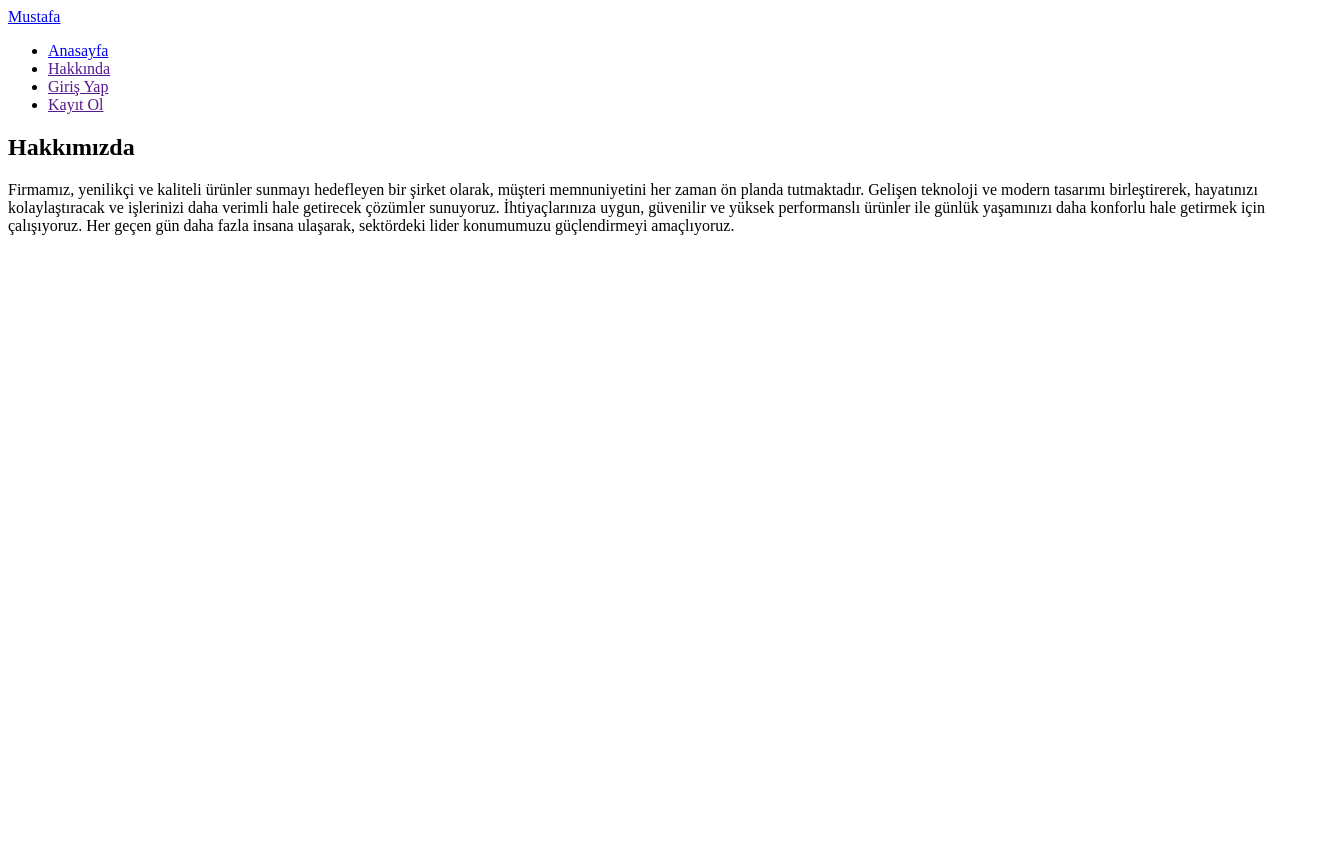
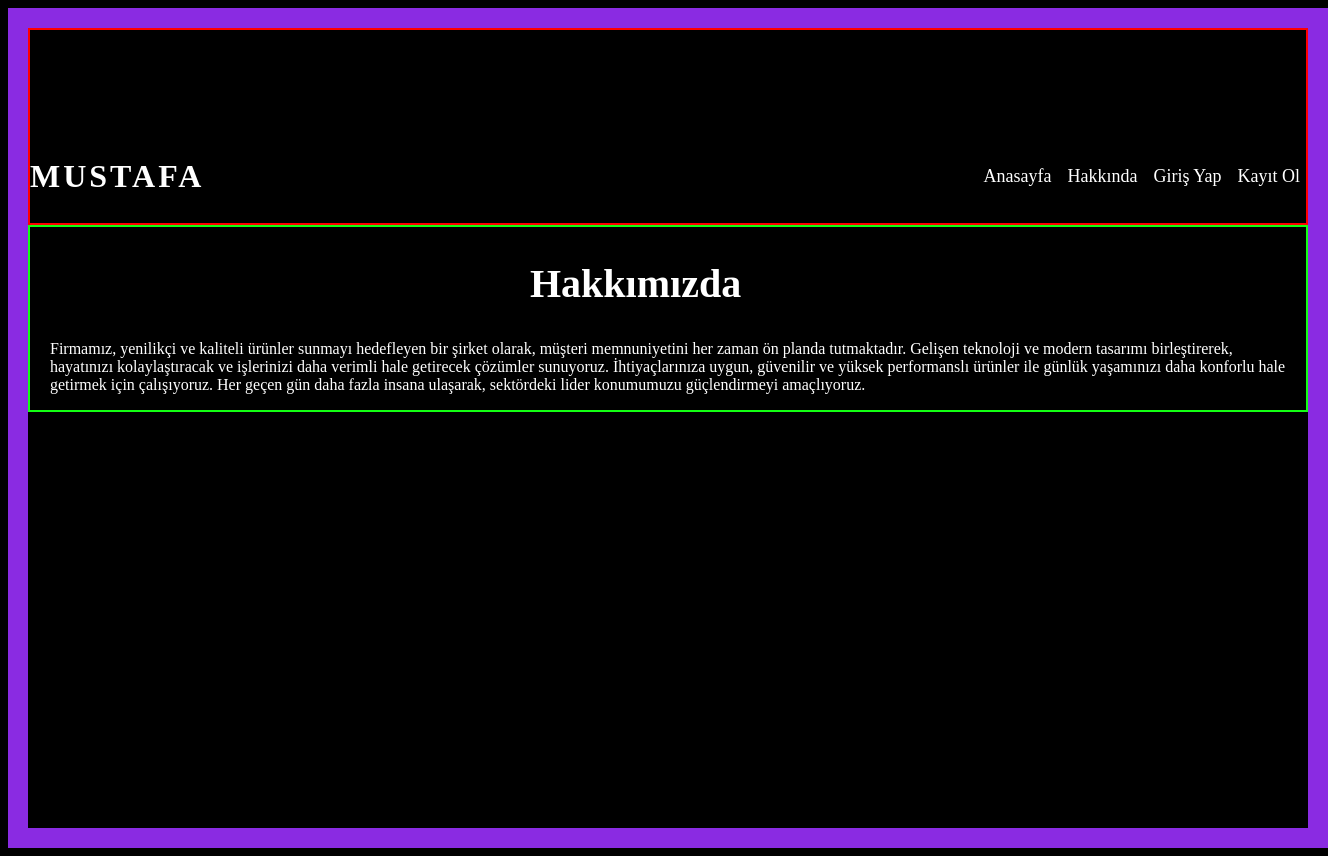
Before and after one commit to IKRAMLE/personnalautomation, a plain HTML site: page aboutus.html in a window 1280 px wide. Shown: the whole page, 1328 px wide, since content can reach past the window. Before the commit the page ends 800 px from the top, so only its background shows below. Drawn offline with Linux system fonts and the light colour scheme.

Commit message:
update padding margin of about us css

```diff
--- a/aboutus.css
+++ b/aboutus.css
@@ -1,24 +1,62 @@
-* {
-    padding: 0;
-    margin: 0;
-    font-family: sans-serif;
-}
 body {
-    background: linear-gradient(#111, #222);
+    border: 20px solid blueviolet;
+    background-color: black;
+    align-items: center;
+    justify-content: center;
     height: 100vh;
     width: 100%;
+}
+
+.box {
+    text-decoration: none;
+    border: 2px solid red;
+
+}
+.box-content {
+    color: white;
+    border: 2px solid rgb(19, 255, 19);
+    padding-left: 20px ;
+    padding-right: 20px ;
+    flex-wrap: wrap ;
+
+}
+
+nav {
     display: flex;
-    justify-content: center;
+    justify-content: space-between;
     align-items: center;
+    width: 100%;
+    padding: 20px 0;
+    margin-top: 100px;
 }
-.container {
-    background-image: url("");
-    width: 80%;
-    height: 80%;
-    background-color: rgba(21, 16, 81, 0.842);
-    border-radius: 40px;
-    overflow: hidden;
-    padding: 20px;
-    display: flex; /* Add flex to container */
-    flex-direction: column;
+
+nav .logo {
+    color: white;
+    text-decoration: none;
+    font-size: 32px;
+    text-transform: uppercase;
+    letter-spacing: 3px;
+    font-weight: 700;
 }
+
+nav ul li {
+    display: inline-block;
+    margin: 0 6px;
+}
+
+nav ul li a {
+    color: white;
+    text-decoration: none;
+    font-size: 18px;
+    font-weight: 500;
+
+}
+
+nav ul li a:hover {
+    color: red;
+}
+
+.box-content h2{
+    font-size: 40px;
+    padding-left: 30rem;
+}
--- a/aboutus.html
+++ b/aboutus.html
@@ -4,26 +4,29 @@
     <meta charset="UTF-8">
     <meta name="viewport" content="width=device-width, initial-scale=1.0">
     <title>About Us</title>
+    <link rel="stylesheet" href="aboutus.css">
 </head>
 <body>
-    <header>
-         <div class="container">
+         <div class="box">
         <nav>
             <a class="logo" href="#">Mustafa</a>
                       <ul>
                 <li><a href="landing.html">Anasayfa</a></li>
-<li><a href="">Hakkında</a></li>
+<li><a href="aboutus.html">Hakkında</a></li>
 <li><a href="">Giriş Yap</a></li>
 <li><a href="">Kayıt Ol</a></li>
-
+</div>
             </ul>
         </nav>
-        <h2>Hakkımızda</h2>
-    </header>
     <main>
         <section>
+        <div class="box-content">
+            <h2>Hakkımızda</h2>
+            <div>
             <p> Firmamız, yenilikçi ve kaliteli ürünler sunmayı hedefleyen bir şirket olarak, müşteri memnuniyetini her zaman ön planda tutmaktadır. Gelişen teknoloji ve modern tasarımı birleştirerek, hayatınızı kolaylaştıracak ve işlerinizi daha verimli hale getirecek çözümler sunuyoruz. İhtiyaçlarınıza uygun, güvenilir ve yüksek performanslı ürünler ile günlük yaşamınızı daha konforlu hale getirmek için çalışıyoruz. Her geçen gün daha fazla insana ulaşarak, sektördeki lider konumumuzu güçlendirmeyi amaçlıyoruz.</p>
-        </section>
+       </div>
+     </div>
+    </section>
     </main>
 
 </body>
--- a/landing.css
+++ b/landing.css
@@ -14,7 +14,6 @@ body {
 }
 
 .container {
-    background-image: url("");
     width: 80%;
     height: 80%;
     background-color: rgba(21, 16, 81, 0.842);
```
